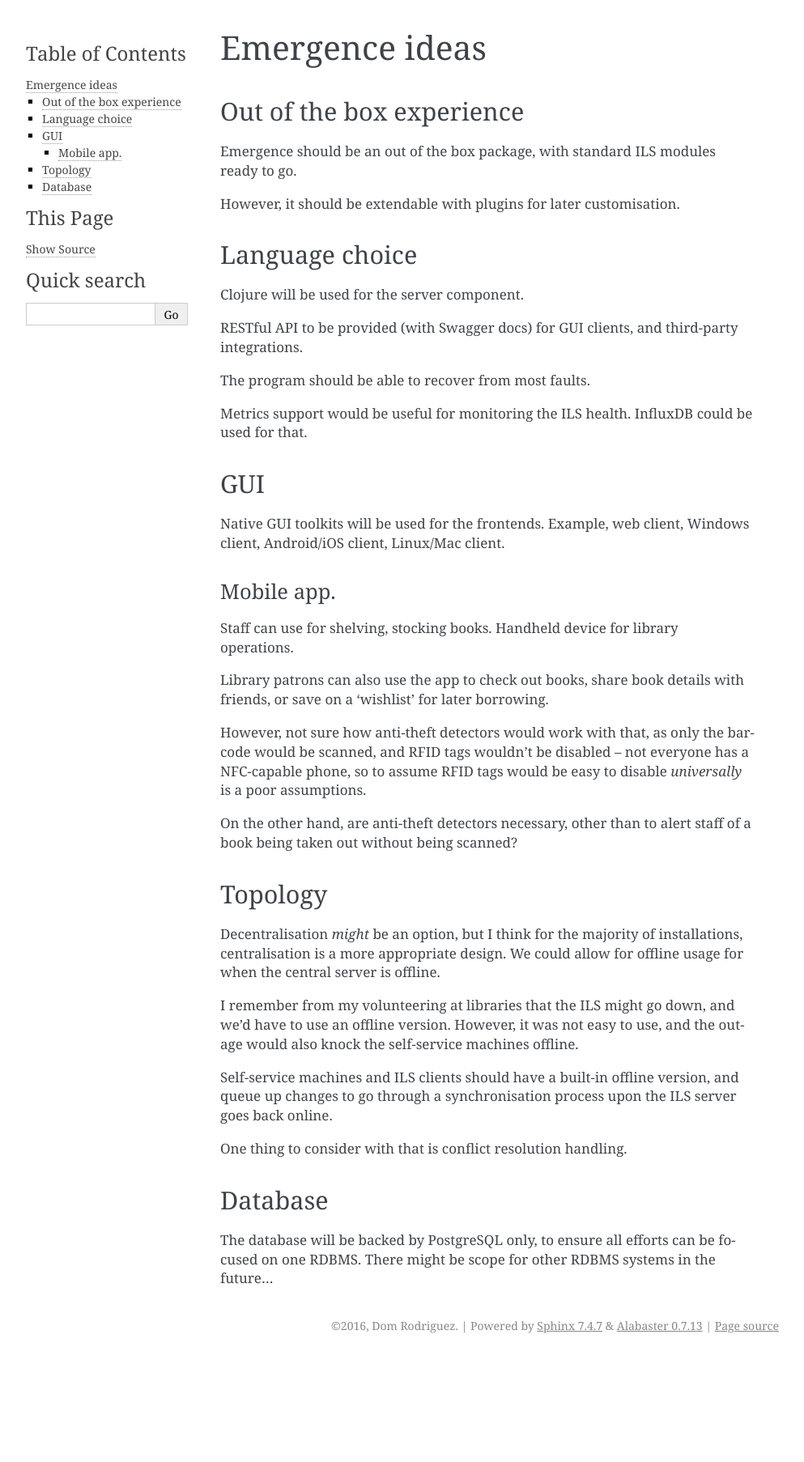
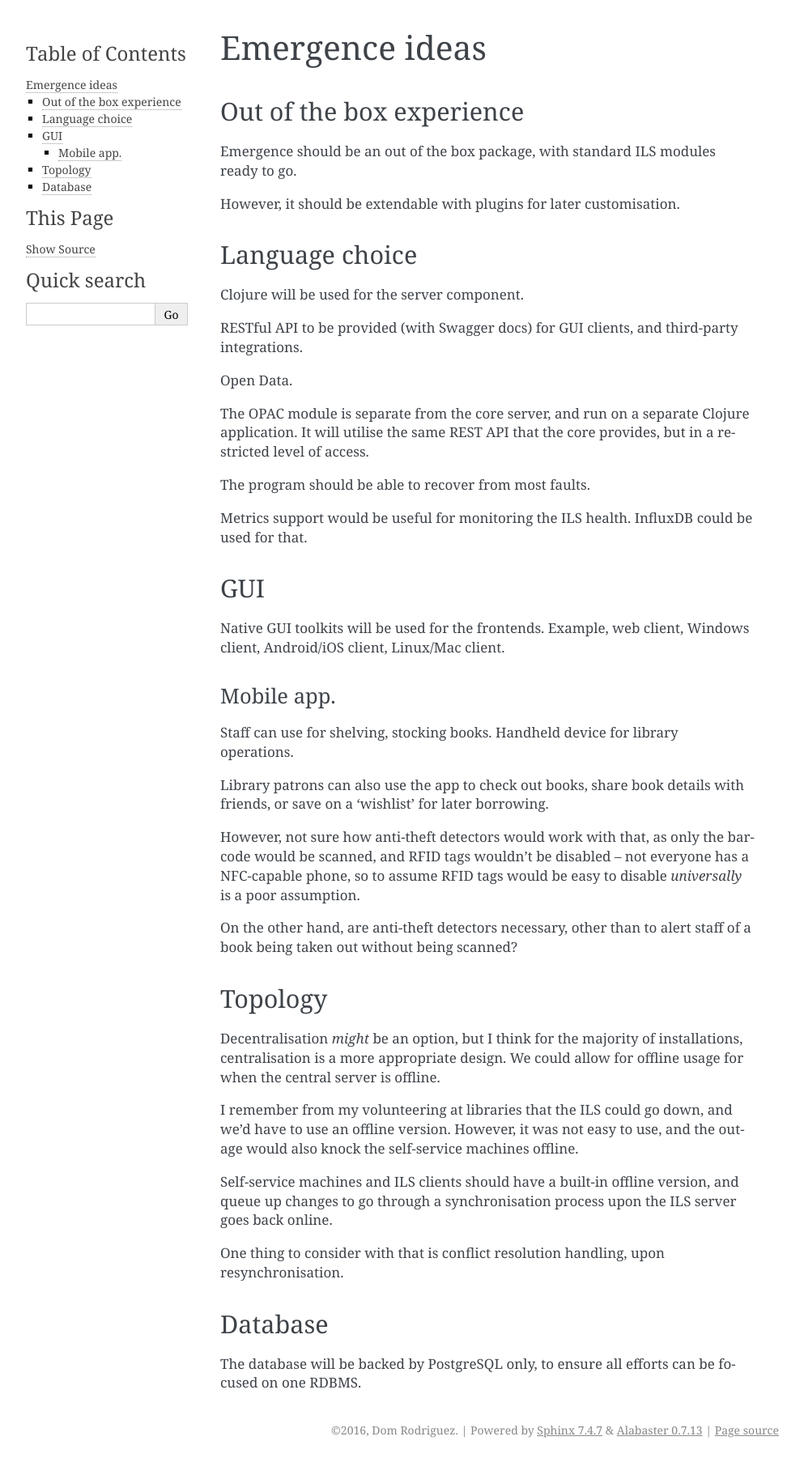
Before and after one commit to Bookports/Bookports, a Sphinx documentation site: the page built from doc/IDEAS.md, in a window 1280 px wide. Shown: the whole page at 81% size, without its empty margins (148-1141 px from the left). Built offline with Sphinx 7.4.7, drawn with Linux system fonts in a browser that asks for light colours; before the commit the page ends 1677 px from its top, so only the background shows below that.

Commit message:
Update IDEAS.md document

```diff
--- a/doc/IDEAS.md
+++ b/doc/IDEAS.md
@@ -13,6 +13,12 @@ Clojure will be used for the server component.
 
 RESTful API to be provided (with Swagger docs) for GUI clients, and
 third-party integrations.
+
+Open Data.
+
+The OPAC module is separate from the core server, and
+run on a separate Clojure application. It will utilise the same REST API that
+the core provides, but in a restricted level of access.
 
 The program should be able to recover from most faults.
 
@@ -35,17 +41,18 @@ with friends, or save on a 'wishlist' for later borrowing.
 However, not sure how anti-theft detectors would work with that, as
 only the barcode would be scanned, and RFID tags wouldn't be disabled
 -- not everyone has a NFC-capable phone, so to assume RFID tags would
-be easy to disable _universally_ is a poor assumptions.
+be easy to disable _universally_ is a poor assumption.
 
 On the other hand, are anti-theft detectors necessary, other than to
 alert staff of a book being taken out without being scanned?
 
 ## Topology
+
 Decentralisation _might_ be an option, but I think for the majority of
 installations, centralisation is a more appropriate design. We could
 allow for offline usage for when the central server is offline.
 
-I remember from my volunteering at libraries that the ILS might go
+I remember from my volunteering at libraries that the ILS could go
 down, and we'd have to use an offline version. However, it was not
 easy to use, and the outage would also knock the self-service machines
 offline.
@@ -54,10 +61,10 @@ Self-service machines and ILS clients should have a built-in
 offline version, and queue up changes to go through a synchronisation
 process upon the ILS server goes back online.
 
-One thing to consider with that is conflict resolution handling.
+One thing to consider with that is conflict resolution handling, upon
+resynchronisation.
 
 ## Database
 
 The database will be backed by PostgreSQL only, to ensure all efforts
-can be focused on one RDBMS. There might be scope for other RDBMS
-systems in the future...
+can be focused on one RDBMS.
```
